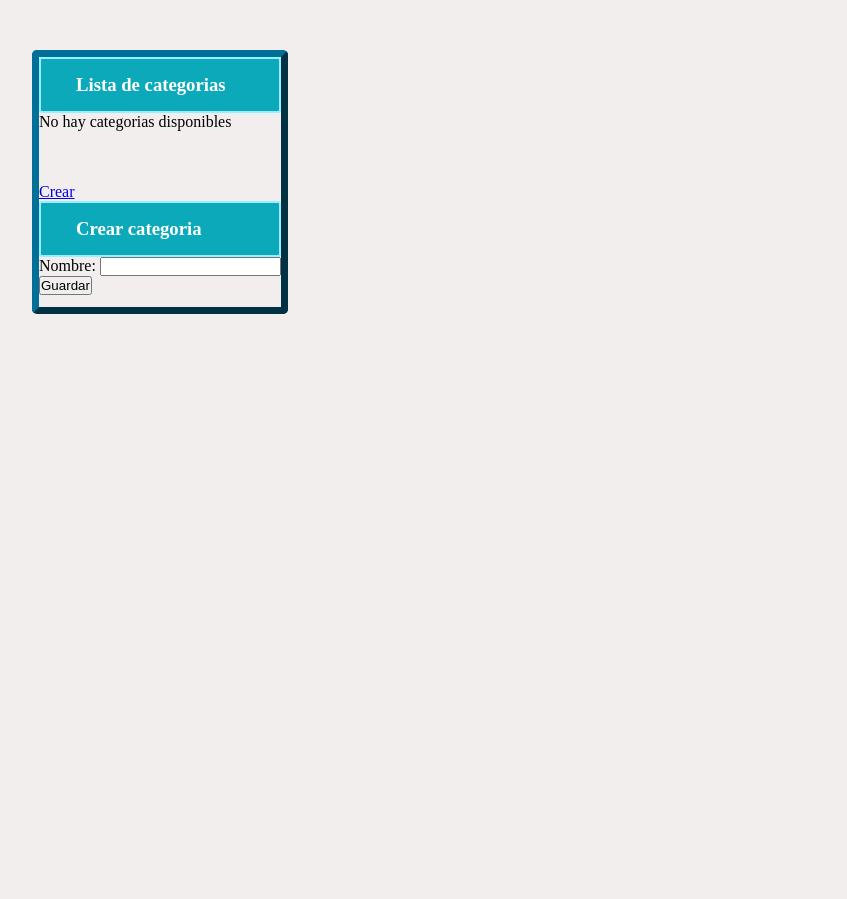
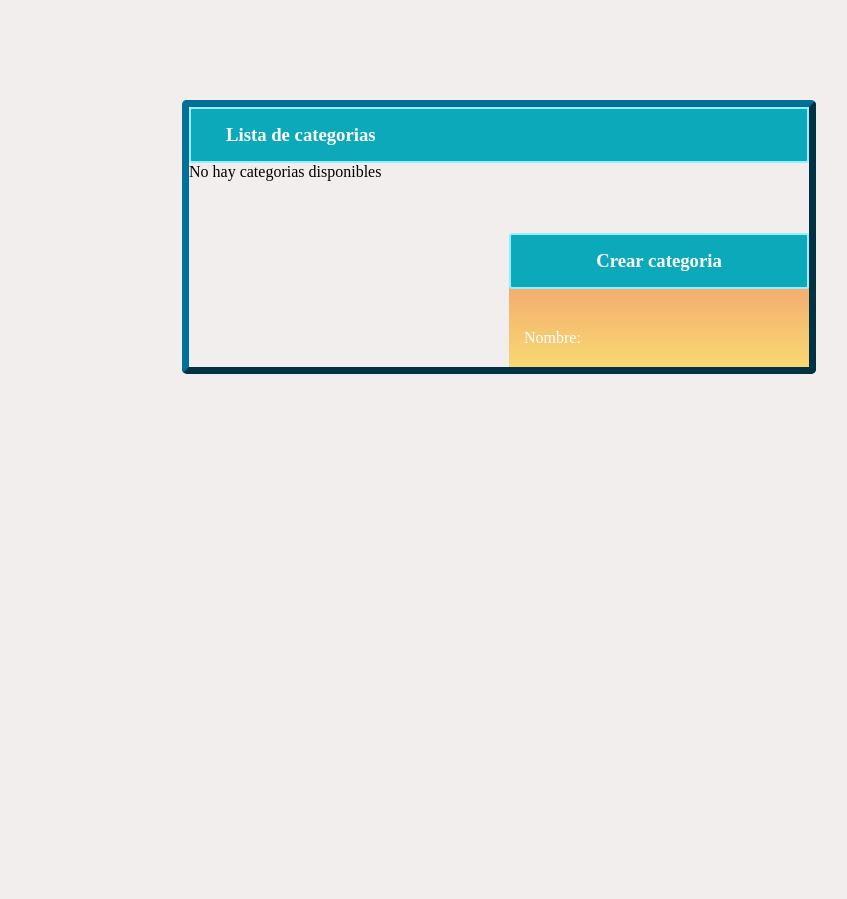
Before and after one commit to JarenML/sistema-biblioteca, a Django app: page /app1/categoria/ in a window 1280 px wide. Shown: the part 86-985 px from the top of the page, without its empty margins (18-865 px from the left). Run offline with Django 5.2, Linux system fonts and the light colour scheme; data that the repository does not hold is empty.

Commit message:
Diseño para el formulario en el template de Categoria

```diff
--- a/app1/static/css/estilos.css
+++ b/app1/static/css/estilos.css
@@ -89,7 +89,7 @@
     max-width: 100%;
     width: 500px;
     border-radius: 10px;
-    box-shadow: 10px 10px 15px rgbA(47, 51, 105);;
+    box-shadow: 10px 10px 15px rgb(47, 51, 105);
     margin: 50px 0 40px;
     transition: transform .7s ease, box-shadow 0.5s ease;
 }
@@ -105,12 +105,18 @@
 
 
 /* Para el template de CATEGORIAS*/
+.categoria{
+    display: flex;
+    padding-top: 50px;
+}
+
 .categoria #caja-lista{
     display: inline-block;
     border: 7px outset rgb(1, 112, 152);
     overflow-y: scroll;
-    height: 250px;
+    height: 260px;
     border-radius: 5px;
+    margin-left: 150px;
 }
 
 .categoria #caja-lista h3{
@@ -161,3 +167,71 @@
 .categoria #caja-lista::-webkit-scrollbar-thumb:active {
     background: rgb(144, 183, 189);
 }
+
+/*Formulario categoria*/
+
+.formulario{
+    position: relative;
+    margin-left: 320px;
+    min-height: 150px;
+    height: 220px;
+    width: 300px;
+    border-radius: 7px;
+    background: linear-gradient(#f18f6f 0%, #fafc72 90%);
+    color: white;
+}
+
+.formulario .cabecera{
+    position: relative;
+    display: flex;
+    background-color: transparent;
+    margin-bottom: 40px;
+}
+
+.formulario .cabecera a{
+    position: absolute;
+    left: 2px;
+    top: 4px;
+    margin-left: 0;
+    text-decoration: none;
+}
+
+
+
+.formulario .cabecera h3{
+    text-align: center;
+    margin-left: 0;
+    width: 100%;
+}
+.formulario label{
+    display: block;
+    width: 90%;
+    margin: 10px auto;
+
+}
+
+.formulario input[type="text"]{
+    display: block;
+    margin: auto;
+    width: 90%;
+    box-sizing: border-box;
+    background-color: transparent;
+    border: none;
+    border-bottom: 2px solid rgb(223, 221, 221);
+    padding-top: 5px;
+}
+
+.formulario input[type="submit"]{
+    position: absolute;
+    bottom: 10px;
+    left: 30px;
+    height: 30px;
+    width: 80%;
+    background-color: #bebdbd;
+    border-radius: 5px;
+    border: none;
+}
+
+.formulario input[type="submit"]:hover{
+    background-color: #a9a9a9;
+}
--- a/app1/templates/categoria.html
+++ b/app1/templates/categoria.html
@@ -24,12 +24,15 @@
         </div>
 
         <div class="formulario">
-            <a href="{% url "categoria" %}">Crear</a>
-            <h3>{% if form.instance.pk %}Editar categoria{% else %}Crear categoria{% endif %}</h3>
+            <div class="cabecera">
+                {% if form.instance.pk %}<a href="{% url "categoria" %}"> <span>&#x2190;</span> Crear</a> {% endif %}
+                <h3>{% if form.instance.pk %}Editar categoria{% else %}Crear categoria{% endif %}</h3>
+            </div>
+
             <form action="" method="POST">
                 {% csrf_token %}
                 {{ form.as_p }}
-                <input type="submit" value="Guardar">
+                <input type="submit" value="{% if form.instance.pk %}Guardar edicion{% else %}Guardar{% endif %}">
             </form>
         </div>
 
```
